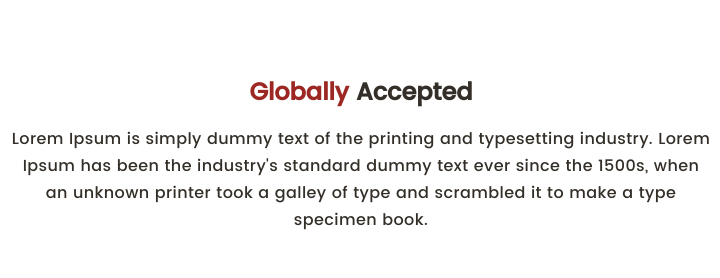
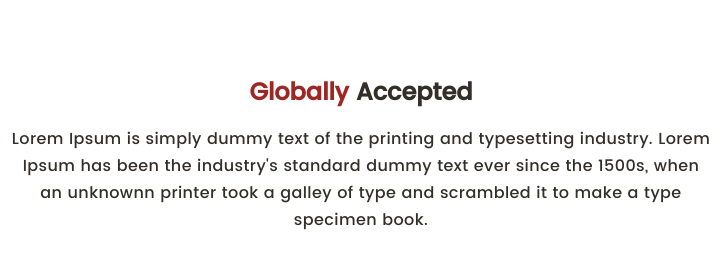
Before and after one commit to Lawangeen-Khan/travel-agency.github.io, a plain HTML site: page index.html in a window 1280 px wide. Shown: the part 1380-1658 px from the top of the page, 279-999 px from the left. Drawn offline with Linux system fonts and the light colour scheme.

Commit message:
submit
jhj

```diff
--- a/index.html
+++ b/index.html
@@ -105,7 +105,7 @@
                 <p class="text-center color-secondary">Lorem Ipsum is simply dummy text of the printing and typesetting
                     industry. Lorem
                     Ipsum
-                    has been the industry's standard dummy text ever since the 1500s, when an unknown
+                    has been the industry's standard dummy text ever since the 1500s, when an unknownn
                     printer took a galley of type and scrambled it to make a type specimen book.</p>
             </div>
             <div class="wrapper display-grid display-grid-two">
```
